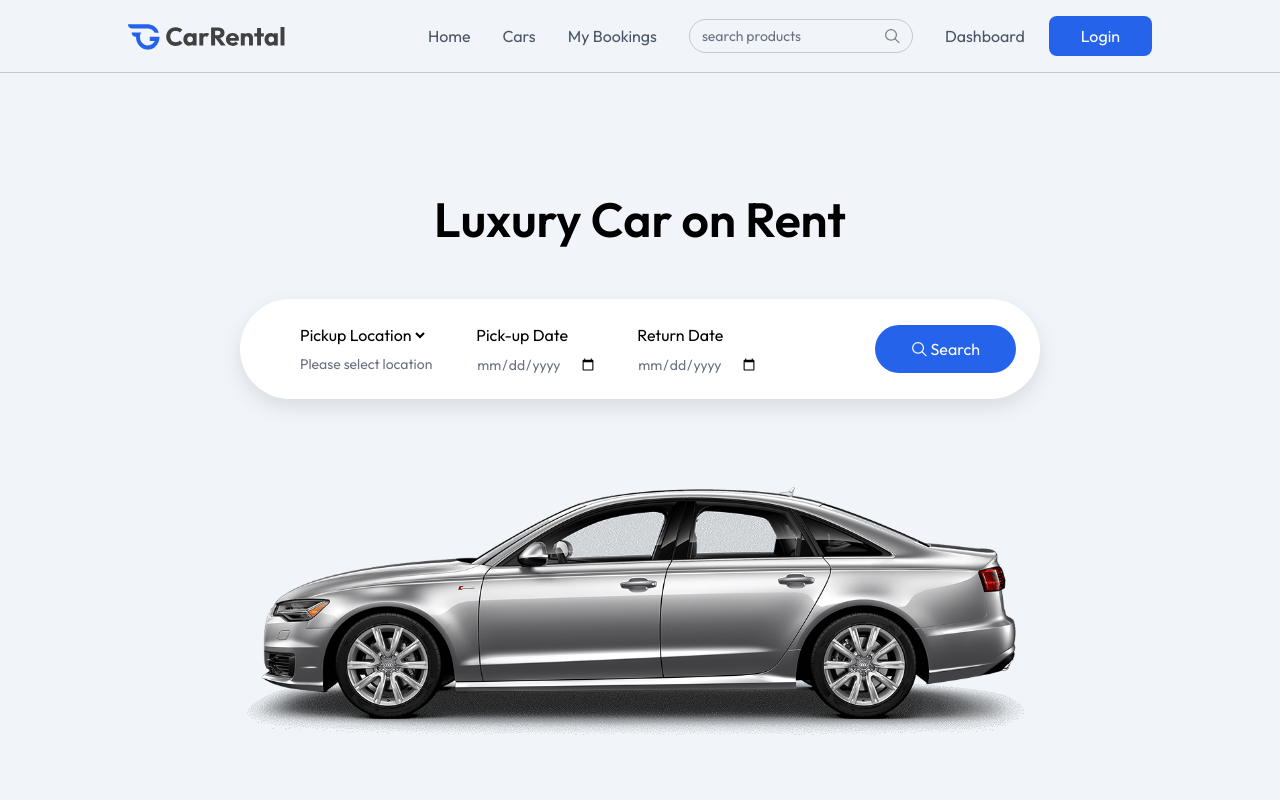
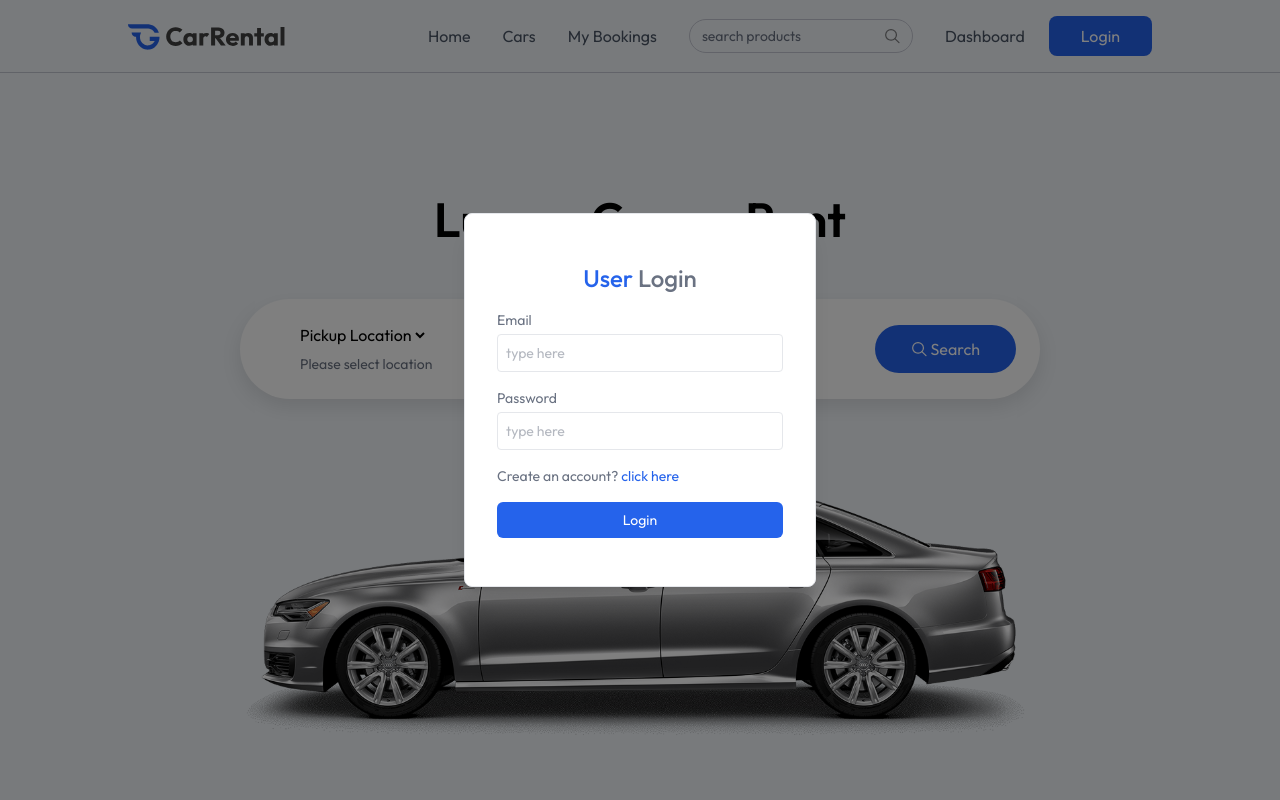
Before and after one commit to Sharukhkhan561/clients, a React (Vite) app: page / in a window 1280 px wide. Both pictures are taken after a click on the button "Login". Shown: the top 800 px of the page. Built offline with nearby package versions, Linux system fonts and the light colour scheme.

Commit message:
Adding login component.

```diff
--- a/src/App.jsx
+++ b/src/App.jsx
@@ -11,6 +11,7 @@
 import AddCar from './pages/owner/AddCar'
 import ManageCars from './pages/owner/ManageCars'
 import ManageBookings from './pages/owner/ManageBookings'
+import Login from './components/owner/Login'
 
 
 const App = () => {
@@ -18,6 +19,8 @@
   const isOwnerPath = useLocation().pathname.startsWith('/owner')
   return (
     <>
+    { showLogin && <Login setShowLogin={setShowLogin}/>}
+
       {!isOwnerPath &&< Navbar setShowLogin={setShowLogin}/>}
       <Routes>
         <Route path='/' element={<Home/>}/>
--- /dev/null
+++ b/src/components/owner/Login.jsx
@@ -0,0 +1,90 @@
+import React, { useState } from "react";
+
+const Login = ({ setShowLogin }) => {
+  const [state, setState] = useState("login");
+  const [name, setName] = useState("");
+  const [email, setEmail] = useState("");
+  const [password, setPassword] = useState("");
+
+  const onSubmitHandler = async (e) => {
+    e.preventDefault();
+  };
+  return (
+    <div
+      onClick={() => setShowLogin(false)}
+      className="fixed top-0 bottom-0 left-0 right-0 z-100 flex items-center text-sm text-gray-600 bg-black/50"
+    >
+      <form
+        onSubmit={onSubmitHandler}
+        onClick={(e) => e.stopPropagation()}
+        className="flex flex-col gap-4 m-auto items-start p-8 py-12 w-80 sm:w-[352px] text-gray-500 rounded-lg shadow-xl border border-gray-200 bg-white"
+      >
+        <p className="text-2xl font-medium m-auto">
+          <span className="text-primary">User</span>{" "}
+          {state === "login" ? "Login" : "Sign Up"}
+        </p>
+        {state === "register" && (
+          <div className="w-full">
+            <p>Name</p>
+            <input
+              onChange={(e) => setName(e.target.value)}
+              value={name}
+              placeholder="type here"
+              className="border border-gray-200 rounded w-full p-2 mt-1 outline-primary"
+              type="text"
+              required
+            />
+          </div>
+        )}
+        <div className="w-full ">
+          <p>Email</p>
+          <input
+            onChange={(e) => setEmail(e.target.value)}
+            value={email}
+            placeholder="type here"
+            className="border border-gray-200 rounded w-full p-2 mt-1 outline-primary"
+            type="email"
+            required
+          />
+        </div>
+        <div className="w-full ">
+          <p>Password</p>
+          <input
+            onChange={(e) => setPassword(e.target.value)}
+            value={password}
+            placeholder="type here"
+            className="border border-gray-200 rounded w-full p-2 mt-1 outline-primary"
+            type="password"
+            required
+          />
+        </div>
+        {state === "register" ? (
+          <p>
+            Already have account?{" "}
+            <span
+              onClick={() => setState("login")}
+              className="text-primary cursor-pointer"
+            >
+              click here
+            </span>
+          </p>
+        ) : (
+          <p>
+            Create an account?{" "}
+            <span
+              onClick={() => setState("register")}
+              className="text-primary cursor-pointer"
+            >
+              click here
+            </span>
+          </p>
+        )}
+        <button className="bg-primary hover:bg-blue-800 transition-all text-white w-full py-2 rounded-md cursor-pointer">
+          {state === "register" ? "Create Account" : "Login"}
+        </button>
+      </form>
+    </div>
+  );
+};
+
+export default Login;
```
